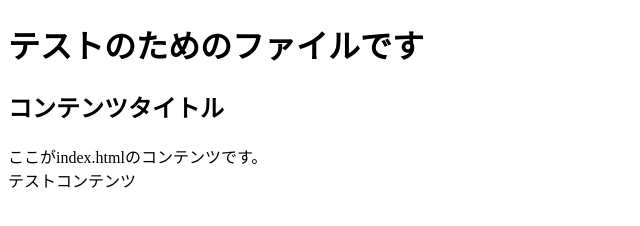
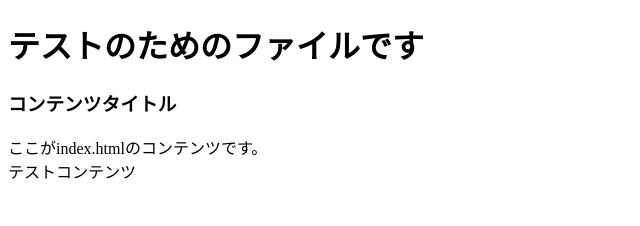
Before and after one commit to cpstest1/testRepository, a plain HTML site: page index.html in a window 1280 px wide. Shown: the whole page, without its empty margins (0-640 px from the left). Drawn offline with Linux system fonts and the light colour scheme.

Commit message:
チェンジタイトル

```diff
--- a/index.html
+++ b/index.html
@@ -12,7 +12,7 @@
 <body>
 	<h1>テストのためのファイルです</h1>
 	<div class='content'>
-		<h2>コンテンツタイトル</h2>
+		<h3>コンテンツタイトル</h3>
 		ここがindex.htmlのコンテンツです。<br />
 		テストコンテンツ
 	</div>
```
